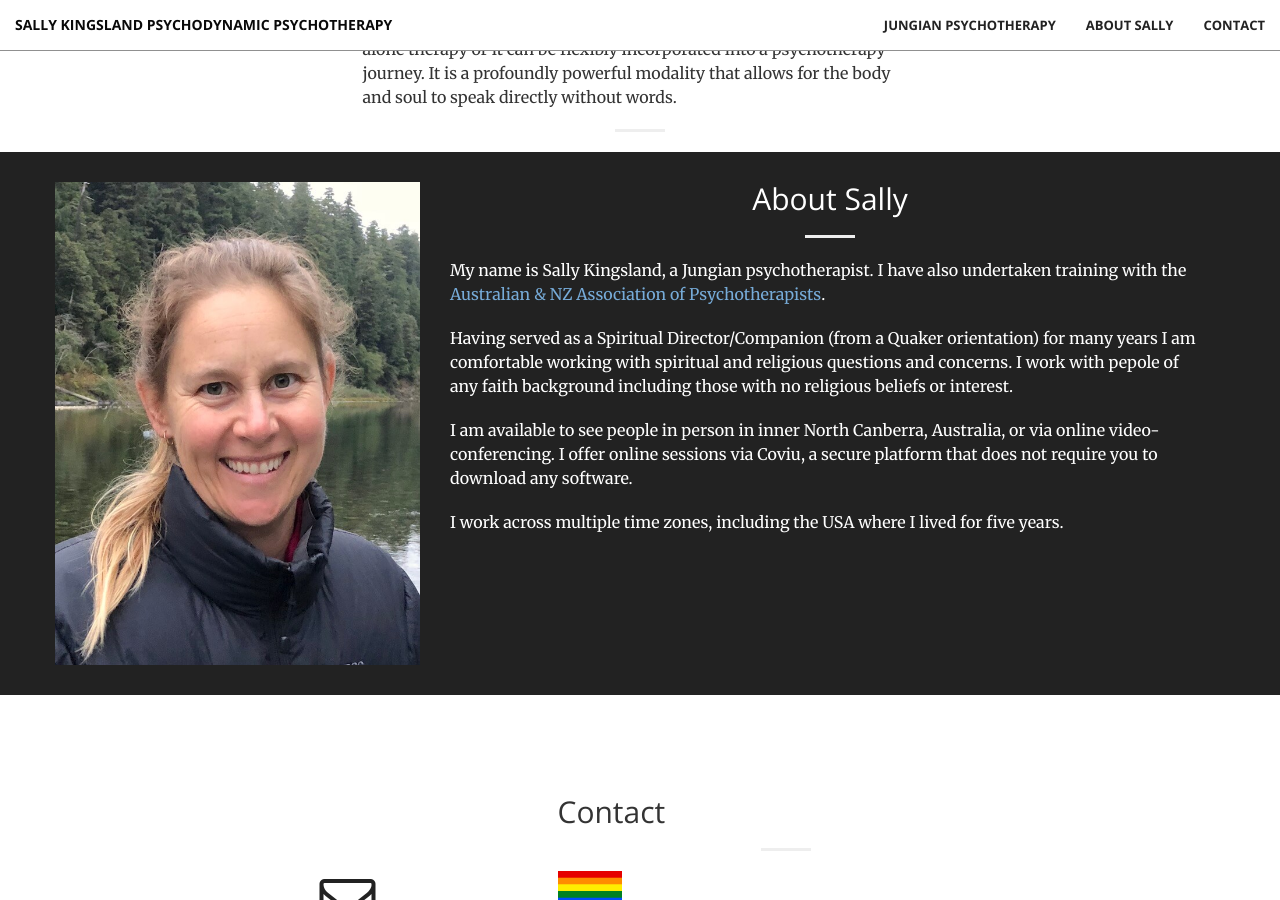
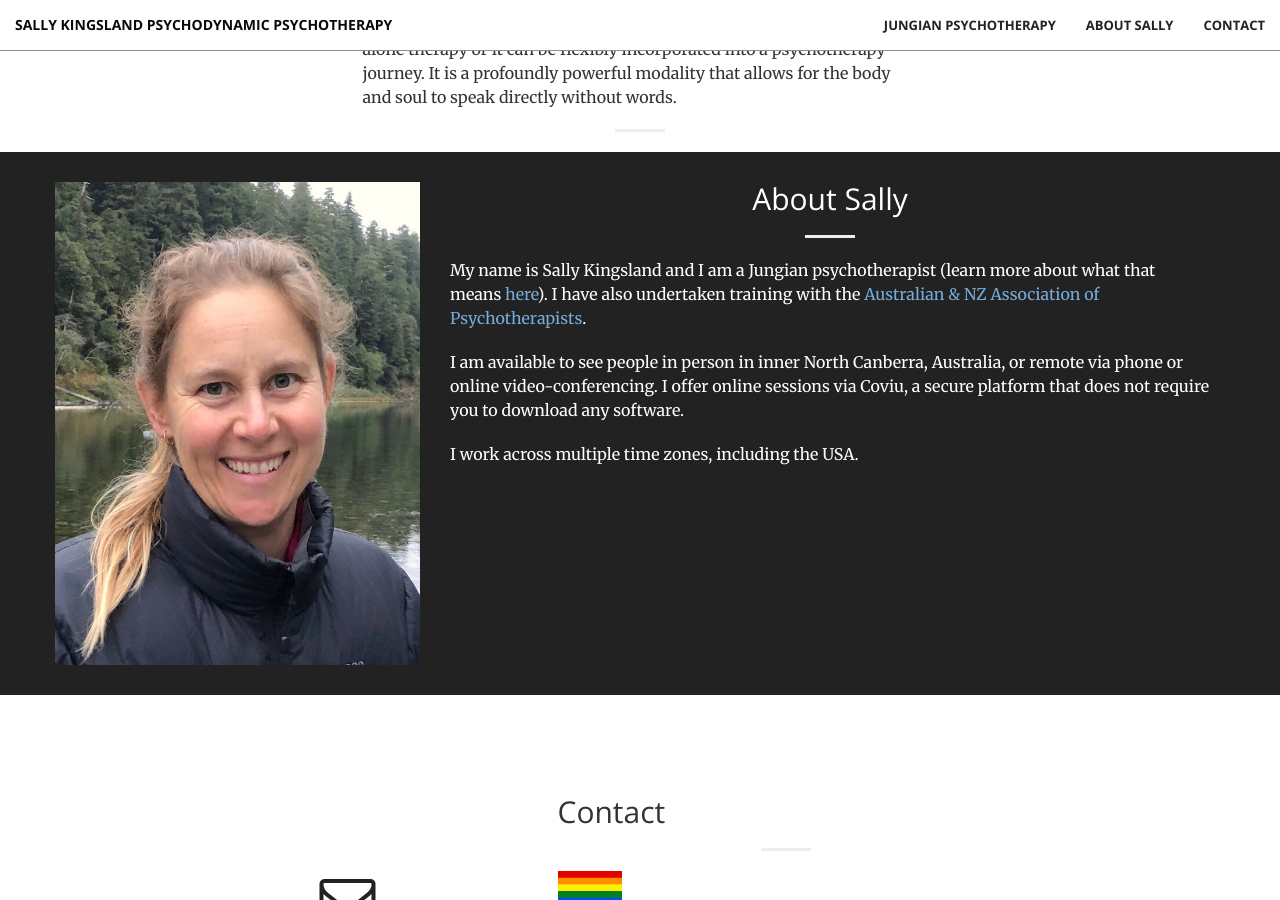
Before and after one commit to sallykingsland/sallykingsland.github.io, a Jekyll site: the page built from index.md, in a window 1280 px wide and 900 px high, scrolled down 1951 px. Built offline with Jekyll 4.4.1, drawn with Linux system fonts in a browser that asks for light colours; our own code applies the rules of GitHub Pages for plain Markdown files.

Commit message:
Remove personal info.html
Took out ref to SD and having lived in the USA

```diff
--- a/_includes/about.html
+++ b/_includes/about.html
@@ -8,13 +8,11 @@
 				<h2 class="section-heading">About Sally</h2>
 				<hr>
 				<p>
-					My name is Sally Kingsland, a Jungian psychotherapist. I have also undertaken training with the
+					My name is Sally Kingsland and I am a Jungian psychotherapist (learn more about what that means <a href="https://anzsja.org.au/">here</a>). I have also undertaken training with the
 					<a href="http://www.anzap.com.au/">Australian & NZ Association of Psychotherapists</a>.
 				</p>
-				<p>	Having served as a Spiritual Director/Companion (from a Quaker orientation) for many years I am comfortable working with spiritual and religious questions and concerns. I work with pepole of any faith background including those with no religious beliefs or interest.
-				</p>
-				<p>	I am available to see people in person in inner North Canberra, Australia, or via online video-conferencing. I offer online sessions via Coviu, a secure platform that does not require you to download any software.</p>
-        		        <p>	I work across multiple time zones, including the USA where I lived for five years.
+				<p>	I am available to see people in person in inner North Canberra, Australia, or remote via phone or online video-conferencing. I offer online sessions via Coviu, a secure platform that does not require you to download any software.</p>
+        		        <p>	I work across multiple time zones, including the USA.
 				</p>
 
 			</div>
```
